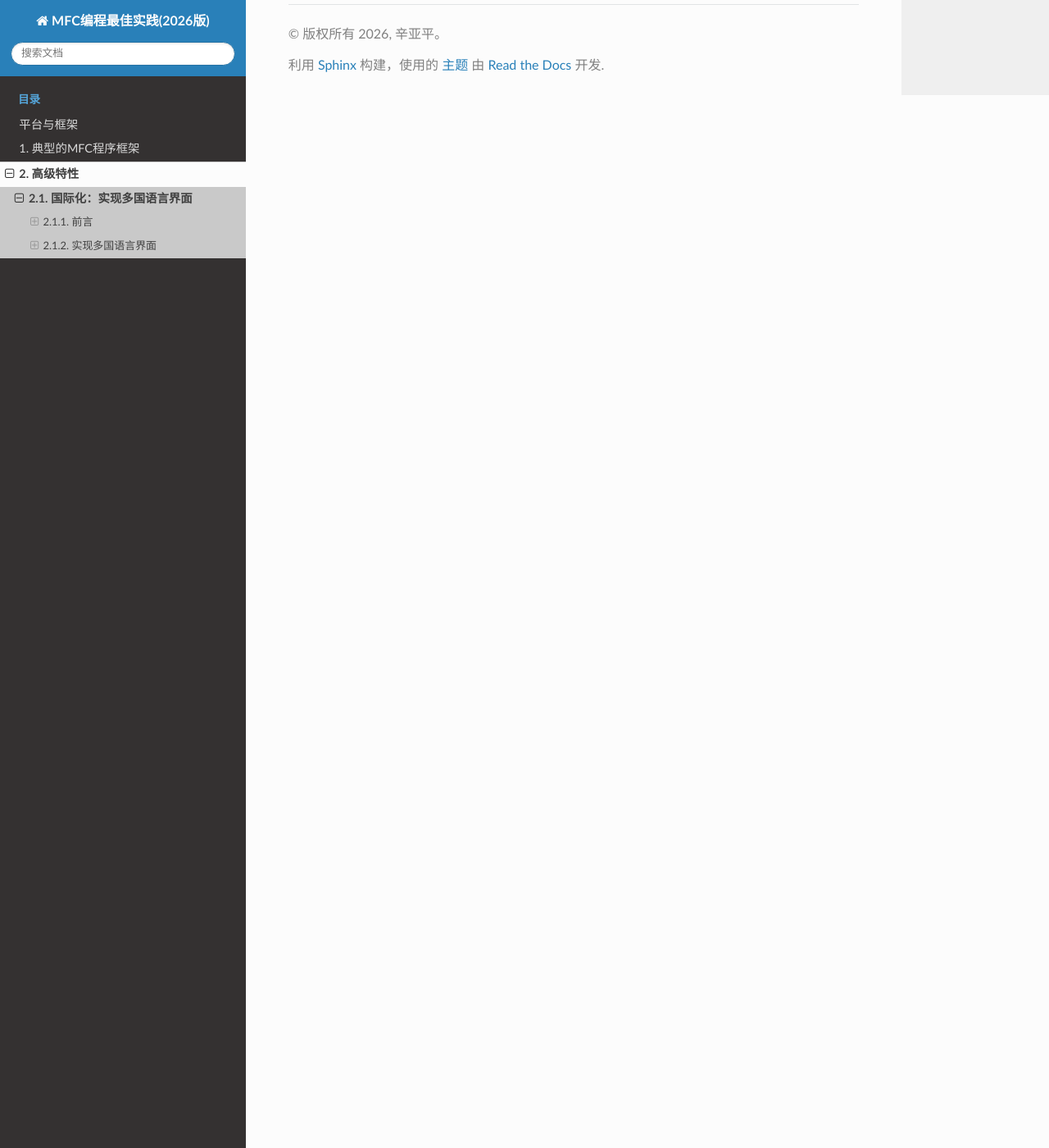
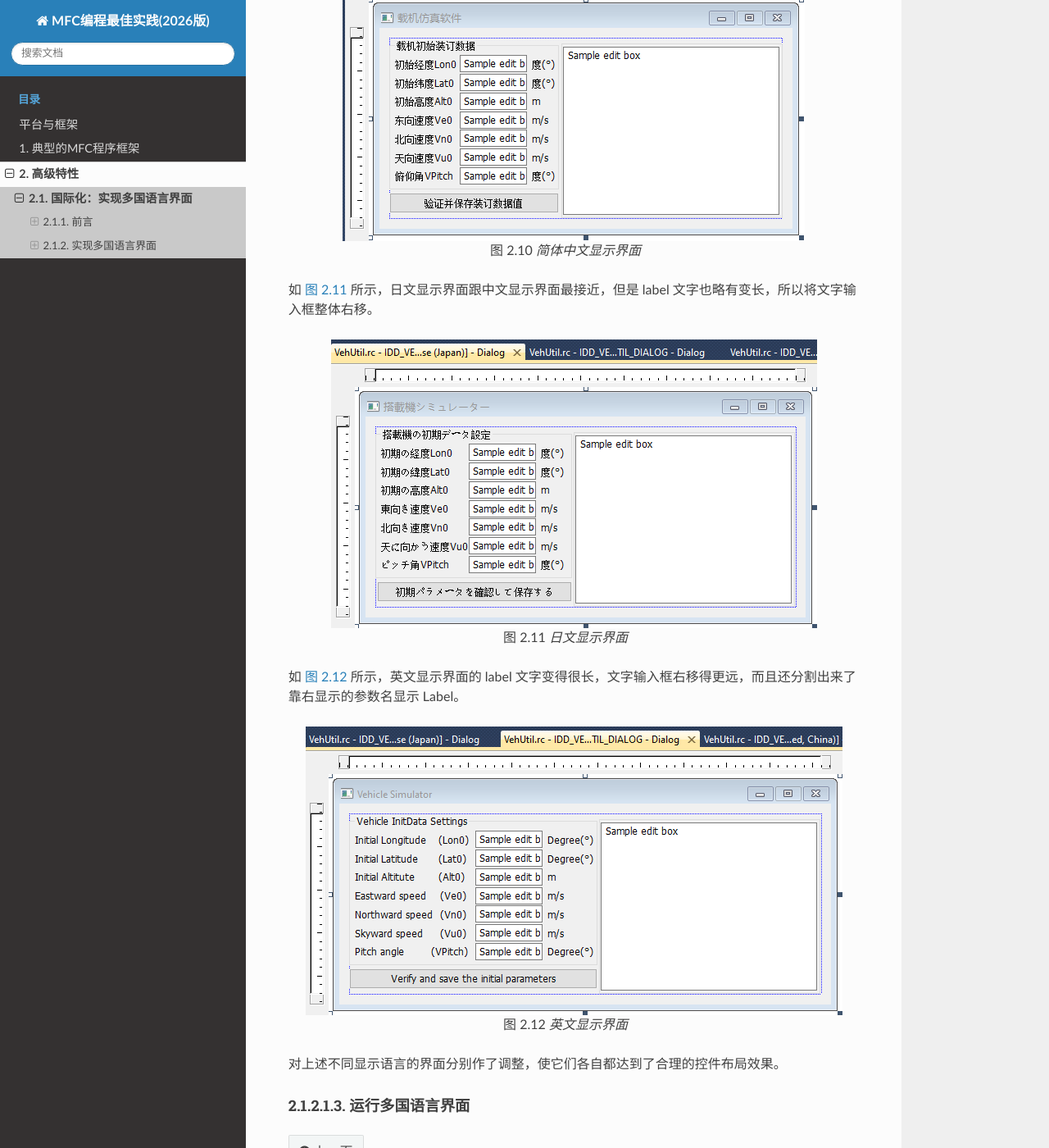
Before and after one commit to yapingxin/MFCBP2026, a Sphinx documentation site: the page built from docs/advanced-features/mfc_multilingual.rst, in a window 1280 px wide and 1400 px high, scrolled down 5636 px. Shown: the whole window at 82% size. Built offline with Sphinx 7.4.7 and the Read the Docs theme 3.1.0, drawn with Linux system fonts in a browser that asks for light colours; some of the changed text lies outside the part shown.

Commit message:
调整多国语言界面

```diff
--- a/docs/advanced-features/mfc_multilingual.rst
+++ b/docs/advanced-features/mfc_multilingual.rst
@@ -147,4 +147,31 @@
 
 在 :numref:`操作：增加多国语言界面` :ref:`label-section-opt-create-multilingual-maindialog` 中，为演示程序创建了简体中文、英文和日文这 3 个不同显示语言的程序主窗体（对话框窗体），接下来，分别对这 3 个对话框窗体进行调整，使其控件布局合理。
 
-简体中文显示界面
+如 :numref:`fig_mfcmul_v0.2.0.1_S5_UI_Adjust_CHN` 所示，简体中文显示界面保持不变。
+
+.. figure:: Resource/images/Snipaste_2026-08-14_13-03-57.png
+    :name: fig_mfcmul_v0.2.0.1_S5_UI_Adjust_CHN
+    :align: center
+
+    简体中文显示界面
+
+如 :numref:`fig_mfcmul_v0.2.0.1_S5_UI_Adjust_JPN` 所示，日文显示界面跟中文显示界面最接近，但是 label 文字也略有变长，所以将文字输入框整体右移。
+
+.. figure:: Resource/images/Snipaste_2026-08-14_13-04-22.png
+    :name: fig_mfcmul_v0.2.0.1_S5_UI_Adjust_JPN
+    :align: center
+
+    日文显示界面
+
+如 :numref:`fig_mfcmul_v0.2.0.1_S5_UI_Adjust_ENU` 所示，英文显示界面的 label 文字变得很长，文字输入框右移得更远，而且还分割出来了靠右显示的参数名显示 Label。
+
+.. figure:: Resource/images/Snipaste_2026-08-14_13-04-10.png
+    :name: fig_mfcmul_v0.2.0.1_S5_UI_Adjust_ENU
+    :align: center
+
+    英文显示界面
+
+对上述不同显示语言的界面分别作了调整，使它们各自都达到了合理的控件布局效果。
+
+运行多国语言界面
+^^^^^^^^^^^^^^^^^^^^
```
Also changed, not shown: docs/advanced-features/Resource/images/Snipaste_2026-08-14_13-03-57.png (added), docs/advanced-features/Resource/images/Snipaste_2026-08-14_13-04-10.png (added), docs/advanced-features/Resource/images/Snipaste_2026-08-14_13-04-22.png (added).
